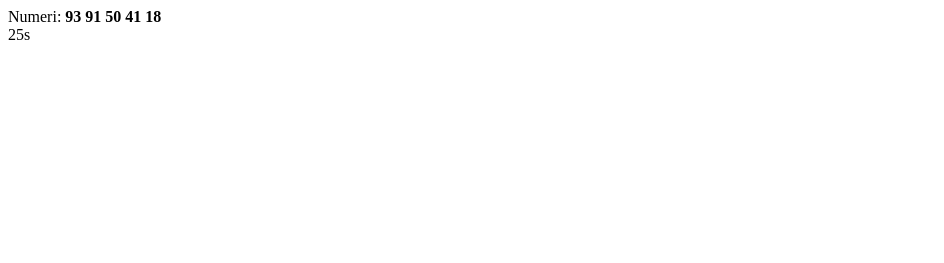
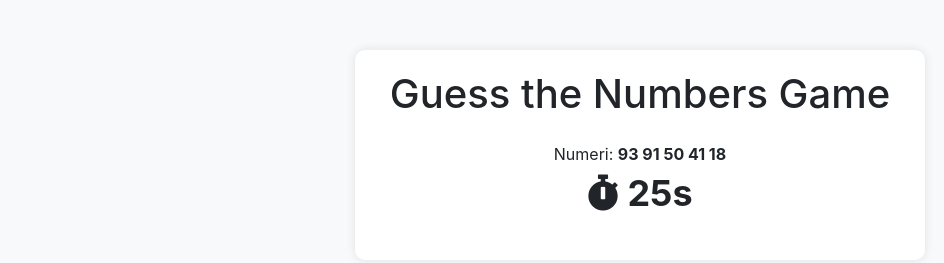
Before and after one commit to EdoBergamo/js-simon, a plain HTML site: page index.html in a window 1280 px wide. Shown: the whole page, without its empty margins (0-944 px from the left). Drawn offline with nearby package versions, Linux system fonts and the light colour scheme.

Commit message:
[UPDATE] New structure and added style to the html

```diff
--- /dev/null
+++ b/assets/css/style.css
@@ -0,0 +1,28 @@
+body {
+  background-color: #f8f9fa;
+}
+
+.game-container {
+  margin-top: 50px;
+}
+
+.game-box {
+  background-color: #fff;
+  border-radius: 10px;
+  padding: 20px;
+  box-shadow: 0 0 10px rgba(0, 0, 0, 0.1);
+}
+
+.numbers-box {
+  margin-bottom: 20px;
+}
+
+.countdown {
+  font-size: 36px;
+  font-weight: bold;
+}
+
+.result-box {
+  display: none;
+  margin-top: 20px;
+}
--- a/js/script.js
+++ b/assets/js/script.js
@@ -58,7 +58,7 @@ function compareNumbers(randomNumbers, userNumbers) {
 // Function to update the countdown display
 function updateCountdown(seconds) {
   let countdownDiv = document.getElementById('countdown');
-  countdownDiv.textContent = `${seconds}s`;
+  countdownDiv.innerHTML = `<i class="fas fa-stopwatch"></i> ${seconds}s`;
   if (seconds === 0) {
     countdownDiv.textContent = ''
   }
--- a/index.html
+++ b/index.html
@@ -3,12 +3,29 @@
 <head>
   <meta charset="UTF-8">
   <meta name="viewport" content="width=device-width, initial-scale=1.0">
-  <title>Document</title>
+  <title>Game</title>
+  <link href="https://stackpath.bootstrapcdn.com/bootstrap/4.5.2/css/bootstrap.min.css" rel="stylesheet">
+  <link href="https://cdnjs.cloudflare.com/ajax/libs/font-awesome/5.15.4/css/all.min.css" rel="stylesheet">
+  <link rel="stylesheet" href="./assets/css/style.css">
 </head>
 <body>
-  <div id="numbers"></div>
-  <div id="countdown">30s</div>
+  <div class="container game-container">
+    <div class="row justify-content-center">
+      <div class="col-md-6 game-box">
+        <h1 class="text-center mb-4">Guess the Numbers Game</h1>
+        <div class="text-center numbers-box">
+          <div id="numbers"></div>
+          <div id="countdown" class="countdown"><i class="fas fa-stopwatch"></i> 30s</div>
+        </div>
+        <div id="result" class="result-box"></div>
+      </div>
+    </div>
+  </div>
 
-  <script src="./js/script.js"></script>
+  <script src="https://code.jquery.com/jquery-3.5.1.slim.min.js"></script>
+  <script src="https://cdn.jsdelivr.net/npm/@popperjs/core@2.11.6/dist/umd/popper.min.js"></script>
+  <script src="https://stackpath.bootstrapcdn.com/bootstrap/4.5.2/js/bootstrap.min.js"></script>
+
+  <script src="./assets/js/script.js"></script>
 </body>
 </html>
```
